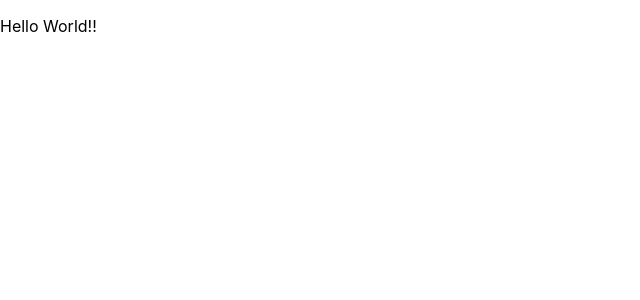
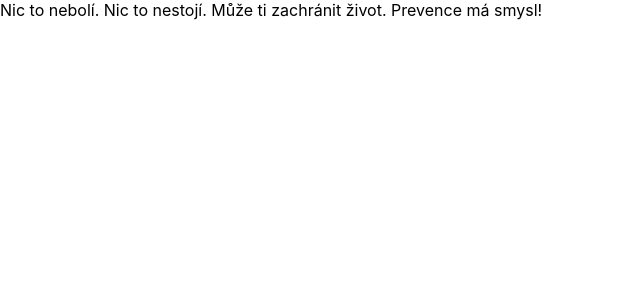
Before and after one commit to hniv00/prevence-ma-smyl_team01, a React (Create React App) app in the folder frontend/: page / in a window 1280 px wide. Shown: the top 300 px of the page, without its empty margins (0-640 px from the left). Built offline with nearby package versions, Linux system fonts and the light colour scheme.

Commit message:
HelloPage header added.

```diff
--- a/frontend/src/components/pages/HelloPage.js
+++ b/frontend/src/components/pages/HelloPage.js
@@ -3,9 +3,7 @@ import React, {Component} from 'react'
 export class HelloPage extends Component{
     render(){
         return(
-        <p>
-            Hello World!!
-        </p>
+          <header>Nic to nebolí. Nic to nestojí. Může ti zachránit život. Prevence má smysl!</header>
         );
     }
 }
```
